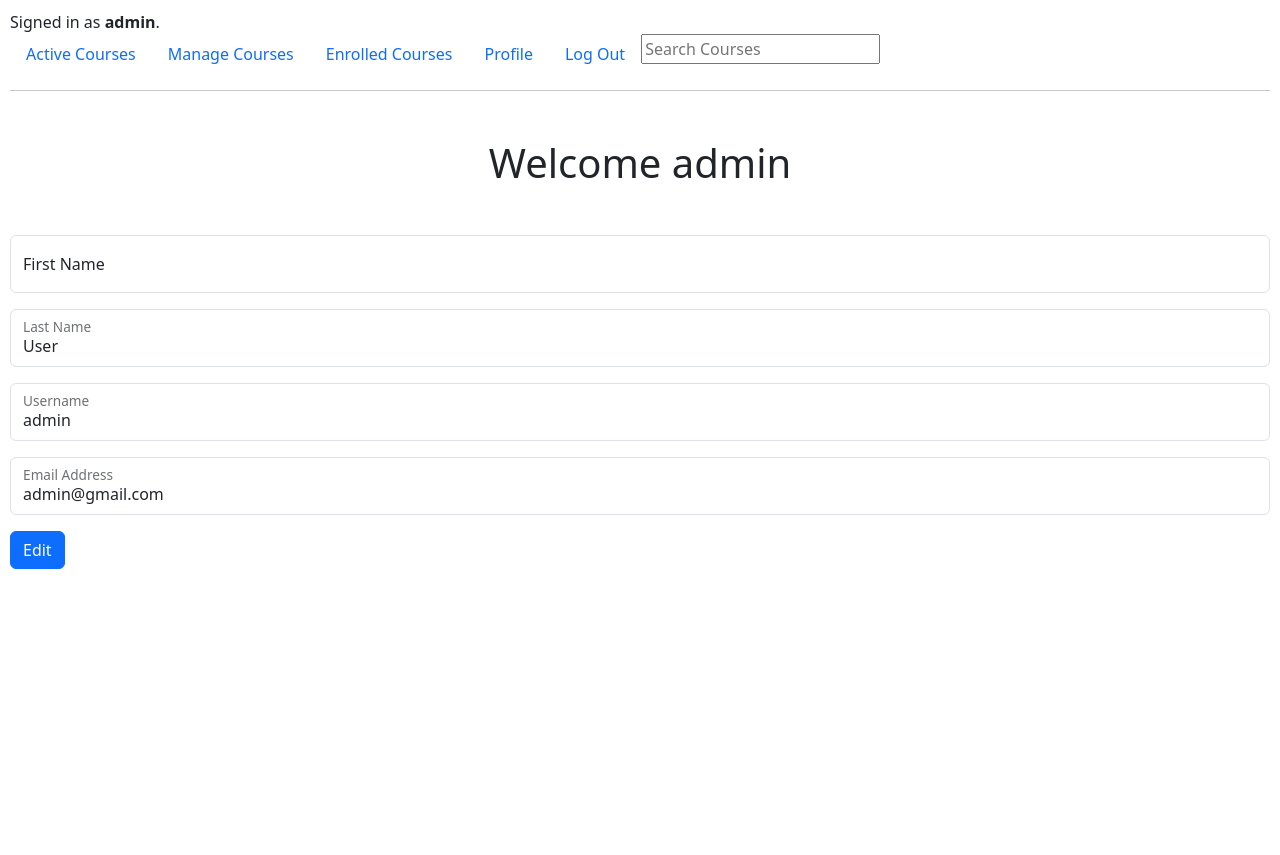
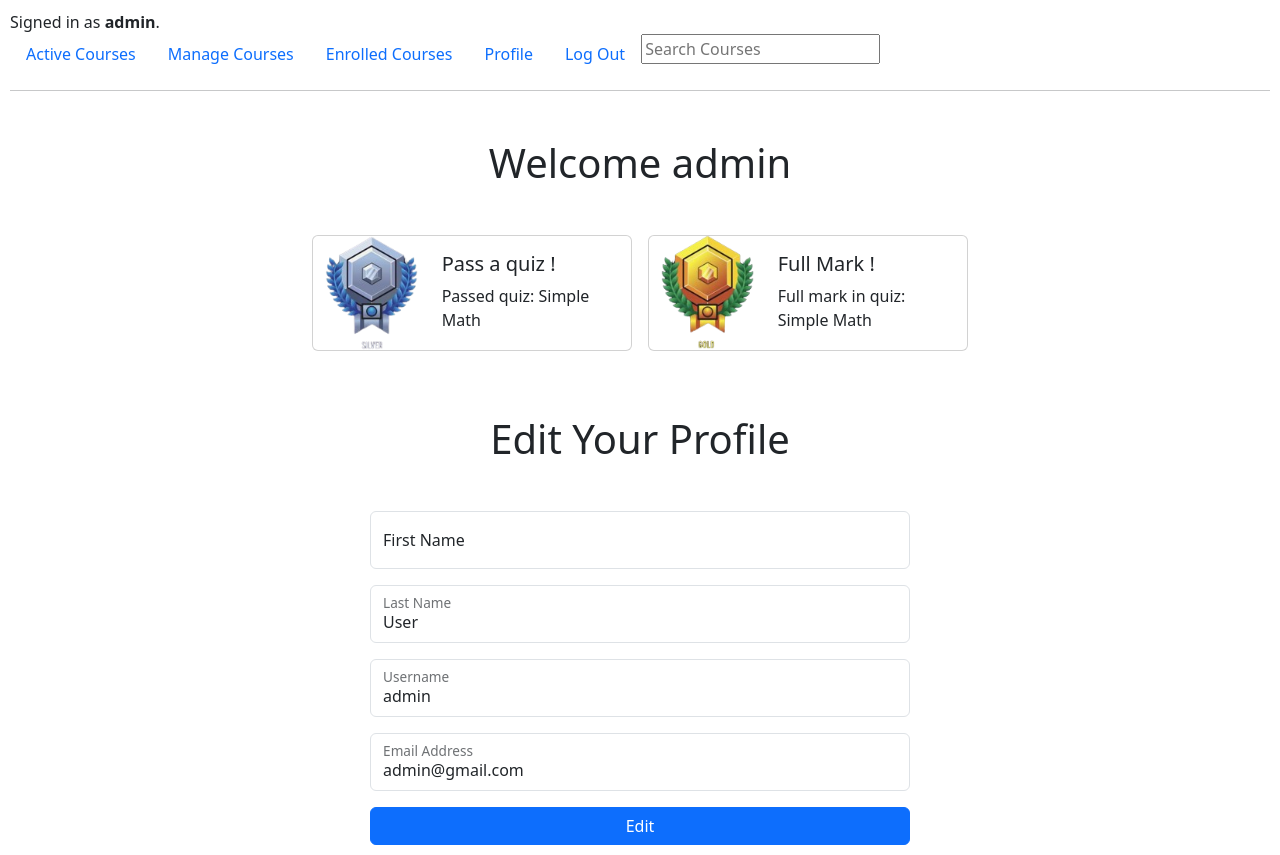
Before and after one commit to Fkhrayef/RevU, a Django app: page /profile in a window 1280 px wide. Before the commit the page ends 569 px from the top, so only its background shows below. Run offline with Django 5.2, Linux system fonts and the light colour scheme; a user stored in the database is signed in; data comes from the database, SQL or seed files in the repository; both versions use the stored data as it was after the commit; some libraries are stand-ins or nearby versions.

Commit message:
Added Awards functionality along side 6 achievements a user can earn.

```diff
--- a/revuCMS/admin.py
+++ b/revuCMS/admin.py
@@ -1,7 +1,6 @@
 from django.contrib import admin
 
-from .models import User, Category, Course, Lesson, Video, Comment, UserProgress, Quiz, Question, AnswerChoice, UserResponse, Difficulty, QuizAttempt
-
+from .models import User, Category, Course, Lesson, Video, Comment, UserProgress, Quiz, Question, AnswerChoice, UserResponse, Difficulty, QuizAttempt, Award, Badge
 # Register your models here.
 
 admin.site.register(User)
@@ -17,3 +16,5 @@ admin.site.register(AnswerChoice)
 admin.site.register(UserResponse)
 admin.site.register(Difficulty)
 admin.site.register(QuizAttempt)
+admin.site.register(Award)
+admin.site.register(Badge)
--- a/revuCMS/models.py
+++ b/revuCMS/models.py
@@ -25,6 +25,11 @@ class Course(models.Model):
     def __str__(self):
         return self.title
 
+    def is_completed(self, user):
+        # Check if all lessons in the course are completed by the user
+        lessons = Lesson.objects.filter(course=self)
+        return all(lesson.is_completed(user) for lesson in lessons)
+
 class Lesson(models.Model):
     title = models.CharField(max_length=100)
     course = models.ForeignKey(Course, on_delete=models.CASCADE, blank=True, null=True, related_name='course')
@@ -33,7 +38,9 @@ class Lesson(models.Model):
         return self.title
 
     def is_completed(self, user):
-        return all(video.user_progress.filter(user=user, is_completed=True).exists() for video in self.videos.all())
+        # Check if all videos in the lesson are completed by the user
+        videos = Video.objects.filter(lesson=self)
+        return all(UserProgress.objects.filter(user=user, video=video, is_completed=True).exists() for video in videos)
 
 class Video(models.Model):
     title = models.CharField(max_length=100)
@@ -116,3 +123,19 @@ class UserResponse(models.Model):
 
     def __str__(self):
         return f"{self.user.username} "
+
+# Awards
+class Badge(models.Model):
+    badge = models.CharField(max_length=10)
+
+    def __str__(self):
+        return self.badge
+
+class Award(models.Model):
+    user = models.ForeignKey(User, on_delete=models.CASCADE, related_name='awards')
+    name = models.CharField(max_length=50)
+    description = models.TextField(max_length=100)
+    badge = models.ForeignKey(Badge, on_delete=models.CASCADE, blank=True, null=True)
+
+    def __str__(self):
+        return f"({self.user.username})'s Award for {self.name}"
--- a/revuCMS/templates/revuCMS/profile.html
+++ b/revuCMS/templates/revuCMS/profile.html
@@ -1,4 +1,5 @@
 {% extends "revuCMS/layout.html" %}
+{% load static %}
 
 {% block body %}
     {% if user.first_name %}
@@ -6,7 +7,25 @@
     {% else %}
         <h1 class="my-5 text-center">Welcome {{ user.username }}</h1>
     {% endif %}
-    <form action="{% url 'profile' %}" method="POST">
+    <div class="row justify-content-center">
+        {% for award in awards %}
+            <div class="card mb-3 mx-2" style="max-width: 320px;">
+                <div class="row g-2">
+                <div class="col-md-4">
+                    <img src="{% static 'revuCMS/'|add:award.badge.badge|add:'.png' %}" class="img-fluid rounded-start" alt="Bronze">
+                </div>
+                <div class="col-md-8">
+                    <div class="card-body">
+                    <h5 class="card-title">{{ award.name }}</h5>
+                    <p class="card-text">{{ award.description }}</p>
+                    </div>
+                </div>
+                </div>
+            </div>
+        {% endfor %}
+    </div>
+    <h1 class="my-5 text-center">Edit Your Profile</h1>
+    <form action="{% url 'profile' %}" method="POST" style="max-width: 540px;" class="mx-auto text-center">
         {% csrf_token %}
         <div class="form-floating mb-3">
             <input type="text" name="fname" class="form-control" id="fname" placeholder="First Name" value="{{ user.first_name }}">
@@ -24,6 +43,6 @@
             <input type="email" name="email" class="form-control" id="email" placeholder="email" value="{{ user.email }}">
             <label for="email">Email Address</label>
         </div>
-        <input class="btn btn-primary" type="submit" value="Edit">
+        <input class="btn btn-primary" type="submit" value="Edit" style="width: 540px;">
     </form>
 {% endblock %}
--- a/revuCMS/views.py
+++ b/revuCMS/views.py
@@ -4,7 +4,7 @@ from django.http import HttpResponse, HttpResponseRedirect
 from django.shortcuts import get_object_or_404, render, redirect
 from django.urls import reverse
 from datetime import datetime, timedelta
-from .models import User, Category, Course, Lesson, Video, Comment, UserProgress, Difficulty, Quiz, Question, AnswerChoice, UserResponse, QuizAttempt
+from .models import User, Category, Course, Lesson, Video, Comment, UserProgress, Difficulty, Quiz, Question, AnswerChoice, UserResponse, QuizAttempt, Award, Badge
 
 
 def index(request):
@@ -182,6 +182,40 @@ def mark_videos_completed(request, id):
         userProgress.is_completed = isCompleted
         userProgress.save()
 
+        # Award for First Video
+        # Check if the user has already received the award for the first video
+        if not Award.objects.filter(user=currentUser, name="First Video !").exists():
+            # Give the award for the first video
+            complete_first_video(request, video)
+
+        # Award for First Lesson
+        lessonData = video.lesson
+        if lessonData.is_completed(currentUser):
+            # Check if the user has already received the award for the first lesson
+            if not Award.objects.filter(user=currentUser, name="First Lesson !").exists():
+                # Give the award for the first lesson
+                complete_first_lesson(request, lessonData)
+
+        # Award for First Course
+        courseData = lessonData.course
+        if courseData.is_completed(currentUser):
+            # Check if the user has already received the award for the first course
+            if not Award.objects.filter(user=currentUser, name="First Course !").exists():
+                # Give the award for completing the first course
+                complete_first_course(request, courseData)
+
+        # Check if the user has completed all courses
+        all_courses = Course.objects.all()
+        course_counter = 0
+
+        for course in all_courses:
+            if course.is_completed(currentUser):
+                course_counter+=1
+
+        if all_courses.count() == course_counter:
+            if not Award.objects.filter(user=currentUser, name="Master of Courses !").exists():
+                complete_all_courses(request)
+
         return HttpResponseRedirect(reverse("courseContent", args=(video.lesson.course.id, )))
 
 
@@ -311,9 +345,11 @@ def editVid(request, id):
 
 def profile(request):
     currentUser = request.user
+    awards = Award.objects.filter(user=currentUser)
     if request.method == "GET":
         return render(request, 'revuCMS/profile.html', {
-            "user": currentUser
+            "user": currentUser,
+            "awards": awards
         })
     else:
         # Getting the new edited values
@@ -445,6 +481,19 @@ def quizResult(request, id):
 
     # Get all the questions of a quiz
     questions = Question.objects.filter(quiz=quiz)
+
+    # Check if the user has already received the award for passing a quiz
+    currentUser = request.user
+    if not Award.objects.filter(user=currentUser, name="Pass a quiz !").exists():
+        # Give the award for passing a quiz
+        pass_quiz(request, quiz)
+
+    # Check if the user got full mark to give him an award.
+    if score == 100:
+        # Check if the user has already received the award for getting a full mark
+        if not Award.objects.filter(user=currentUser, name="Full Mark !").exists():
+            # Give the award for passing a quiz
+            full_mark_in_quiz(request, quiz)
 
     return render(request, 'revuCMS/quizResult.html', {
         'quiz': quiz,
@@ -628,6 +677,59 @@ def deleteQuestion(request, id):
     questionData.delete()
     return HttpResponseRedirect(reverse("manageQuiz", args=(quizData.id, )))
 
+# Awards
+def award_user(user, name, description, badge):
+    award = Award(
+        user=user,
+        name=name,
+        description=description,
+        badge=badge
+        )
+    award.save()
+
+def complete_first_video(request, video):
+    user = request.user
+    award_name = "First Video !"
+    award_description = f"Completed first video: {video.title}"
+    award_badge = Badge.objects.get(badge="Bronze")
+    award_user(user, award_name, award_description, award_badge)
+
+def complete_first_lesson(request, lesson):
+    user = request.user
+    award_name = "First Lesson !"
+    award_description = f"Completed first lesson: {lesson.title}"
+    award_badge = Badge.objects.get(badge="Silver")
+    award_user(user, award_name, award_description, award_badge)
+
+def complete_first_course(request, course):
+    user = request.user
+    award_name = "First Course !"
+    award_description = f"Completed first course: {course.title}"
+    award_badge = Badge.objects.get(badge="Gold")
+    award_user(user, award_name, award_description, award_badge)
+
+def pass_quiz(request, quiz):
+    user = request.user
+    award_name = "Pass a quiz !"
+    award_description = f"Passed quiz: {quiz.title}"
+    award_badge = Badge.objects.get(badge="Silver")
+    award_user(user, award_name, award_description, award_badge)
+
+def full_mark_in_quiz(request, quiz):
+    user = request.user
+    award_name = "Full Mark !"
+    award_description = f"Full mark in quiz: {quiz.title}"
+    award_badge = Badge.objects.get(badge="Gold")
+    award_user(user, award_name, award_description, award_badge)
+
+def complete_all_courses(request):
+    user = request.user
+    award_name = "Master of Courses !"
+    award_description = "Completed all courses"
+    award_badge = Badge.objects.get(badge="Platinum")
+    award_user(user, award_name, award_description, award_badge)
+
+
 def login_view(request):
     if request.method == "POST":
 
```
Also changed, not shown: db.sqlite3, revuCMS/migrations/0020_award.py (added), revuCMS/migrations/0021_badge_award_badge.py (added), revuCMS/migrations/0022_badge_image.py (added), revuCMS/migrations/0023_alter_badge_image.py (added), revuCMS/migrations/0024_remove_badge_image.py (added), revuCMS/static/revuCMS/Bronze.png (added), revuCMS/static/revuCMS/Gold.png (added), revuCMS/static/revuCMS/Platinum.png (added), revuCMS/static/revuCMS/Silver.png (added).
